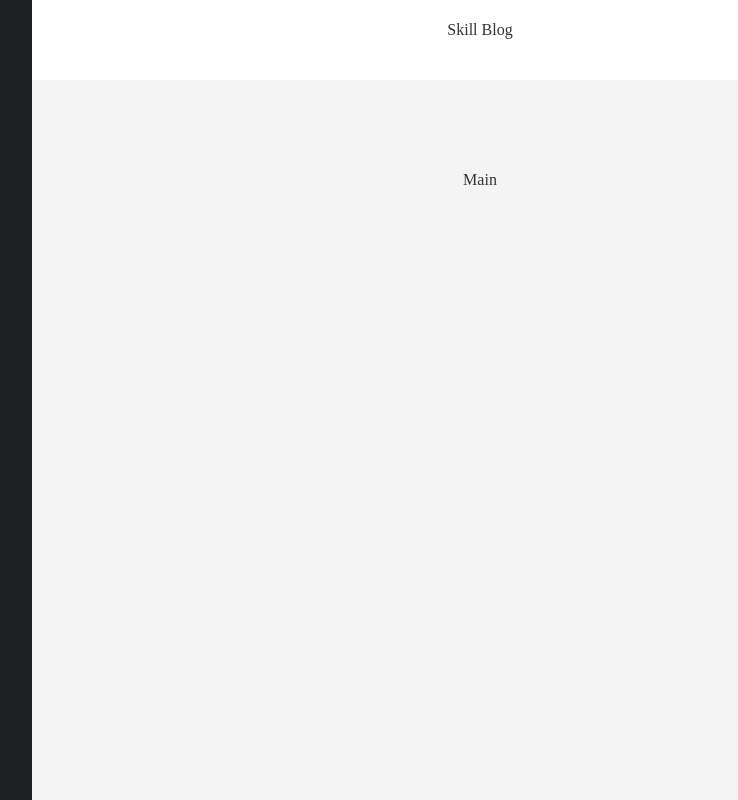
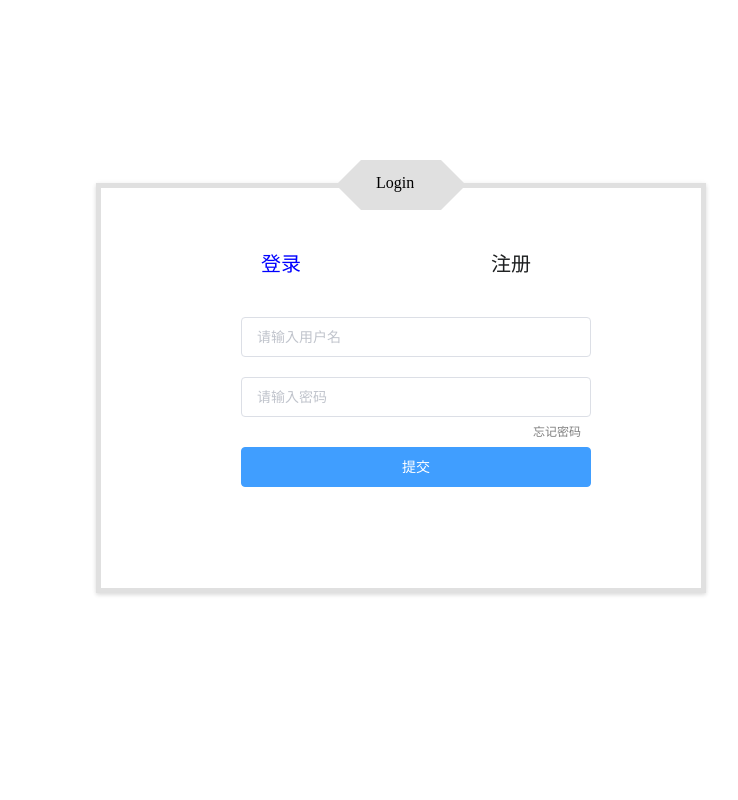
Before and after one commit to hyzhben/vue-blog, a Vue app: page /#/signIn/login in a window 1280 px wide. Shown: the whole page, without its empty margins (352-1090 px from the left). Built offline with nearby package versions, Linux system fonts and the light colour scheme.

Commit message:
完善项目

```diff
--- a/src/App.vue
+++ b/src/App.vue
@@ -1,21 +1,25 @@
 <template>
-  <div class="main">
-    <Main></Main>
+  <div class="app">
+      <router-link to="/signIn" class="route-btn"  active-class="active"></router-link>
+      <router-link to="/main"  class="route-btn"  active-class="active"></router-link>
+    <router-view/>
   </div>
 </template>
 
 <script>
-  import Main from './components/main/main'
+  // import SignIn from './components/signIn/signIn'
+  // import Main from './components/main/main'
 export default {
   name: 'App',
-  components:{
+  /*components:{
+    SignIn,
     Main
-  }
+  }*/
 }
 </script>
 
 <style>
-  html,body,.main{
+  html,body,.app{
     /*设置内部填充为0，几个布局元素之间没有间距*/
     padding: 0px;
     /*外部间距也是如此设置*/
--- a/src/api/api.js
+++ b/src/api/api.js
@@ -12,7 +12,7 @@ let resquest="/blog";
 //处理返回结果
 export function ErrorCodeDeal(res) {
   if(res.data.code == ERR_NO_LOGIN){
-    router.replace({ path: '/login' })
+    router.replace({ path: '/signIn/login' })
     Message.error('请先登录')
   }
   if(res.data.code == ERROR_USER_OR_PASSWORD){
--- a/src/components/header/header.vue
+++ b/src/components/header/header.vue
@@ -1,6 +1,14 @@
 <template>
     <div>
-      Skill Blog
+      <el-row class="menu">
+        <el-col :span="5"><div class="grid-content bg-purple title-content"><span class="logo-line-before"><i class="" style="transform: translateX(100%);"></i></span>Blog-skill</div></el-col>
+        <el-col :span="2"><div class="grid-content bg-purple">首页</div></el-col>
+        <el-col :span="2"><div class="grid-content bg-purple">分类</div></el-col>
+        <el-col :span="2"><div class="grid-content bg-purple">归档</div></el-col>
+        <el-col :span="2"><div class="grid-content bg-purple">日程表</div></el-col>
+        <el-col :span="2"><div class="grid-content bg-purple">站点地图</div></el-col>
+        <el-col :span="2"><div class="grid-content bg-purple">关于</div></el-col>
+      </el-row>
     </div>
 </template>
 
@@ -11,5 +19,37 @@
 </script>
 
 <style scoped>
-
+  .el-col {
+    border-radius: 4px;
+  }
+  .bg-purple-dark {
+    background: #99a9bf;
+  }
+  .bg-purple-light {
+    background: #e5e9f2;
+  }
+  .grid-content {
+    border-radius: 4px;
+    min-height: 36px;
+  }
+  .row-bg {
+    padding: 10px 0;
+    background-color: #f9fafc;
+  }
+  .menu{
+    margin-left: 20%;
+    margin-top: 20px;
+  }
+  .logo-line-before{
+    display: block;
+    overflow: hidden;
+    margin: 0 auto;
+    width: 75%;
+  }
+  .logo-line-before i, .logo-line-after i {
+    position: relative;
+    display: block;
+    height: 2px;
+    background: #222;
+  }
 </style>
--- a/src/components/login/login.vue
+++ b/src/components/login/login.vue
@@ -28,7 +28,7 @@
           postFormAPI(data)
             .then(res=>{
               if (res.data.code == ERR_OK){
-                      this.$router.push({path:'main'})
+                      this.$router.push({path:'/main'})
               } else{
                 ErrorCodeDeal(res)
               }
--- a/src/components/main/main.vue
+++ b/src/components/main/main.vue
@@ -1,8 +1,7 @@
 <template>
       <el-container>
-        <el-aside width="30%"></el-aside>
         <el-container >
-          <el-header height="10%">
+          <el-header height="100px">
             <Header></Header>
           </el-header>
           <el-main>Main</el-main>
@@ -32,6 +31,7 @@
   .el-header, .el-footer {
     /*background-color: #B3C0D1;*/
     color: #333;
+    background-color: #f4f4f4;
     text-align: center;
     line-height: 60px;
   }
@@ -44,7 +44,6 @@
   }
 
   .el-main {
-    background-color: #f4f4f4;
     color: #333;
     text-align: center;
     line-height: 160px;
--- a/src/components/singIn/singIn.vue
+++ b/src/components/singIn/signIn.vue
@@ -1,12 +1,12 @@
 <template>
   <div id="app" class="main">
     <div class='login'>
-      <span class="loginSpan">Blog</span>
+      <span class="loginSpan">Login</span>
     </div>
     <div class='content'>
       <div>
-        <router-link to="/login" class="route-btn"  active-class="active">登录</router-link>
-        <router-link to="/register"  class="route-btn"  active-class="active">注册</router-link>
+        <router-link to="/signIn/login" class="route-btn"  active-class="active">登录</router-link>
+        <router-link to="/signIn/register"  class="route-btn"  active-class="active">注册</router-link>
       </div>
       <div class="contentView">
         <router-view></router-view>
@@ -17,7 +17,7 @@
 
 <script>
     export default {
-        name: ""
+        name: "signIn"
     }
 </script>
 
@@ -64,7 +64,6 @@
     top:0;
   }
   .loginSpan{
-    font-size: 25px;
     padding: 15px;
     line-height: 45px;/*让文字内容垂直居中*/
     text-align: center;/*让文字水平居中*/
--- a/src/route/index.js
+++ b/src/route/index.js
@@ -2,29 +2,34 @@ import Vue from 'vue'
 import Router from 'vue-router'
 import Login from '../components/login/login'
 import Register from '../components/register/register'
-import Main  from '../components/main/main'
-
+import SignIn from '../components/singIn/signIn'
+import Main from '../components/main/main'
 Vue.use(Router)
 
 export  default new Router({
   routes : [
     {
       path:'/',
-      redirect:'/login',
+      redirect:'/signIn/login',
     },
     {
-      path:'/login',
-      component:Login,
-    },
-    {
-      path:'/register',
-      component:Register,
+      path:'/signIn',
+      component:SignIn,
+      children:[
+        {
+          path:'/signIn/login',
+          component:Login,
+        },
+        {
+          path:'/signIn/register',
+          component:Register,
+        }
+      ]
     },
     {
       path:'/main',
       component:Main,
     }
-
   ]
 
 })
```
